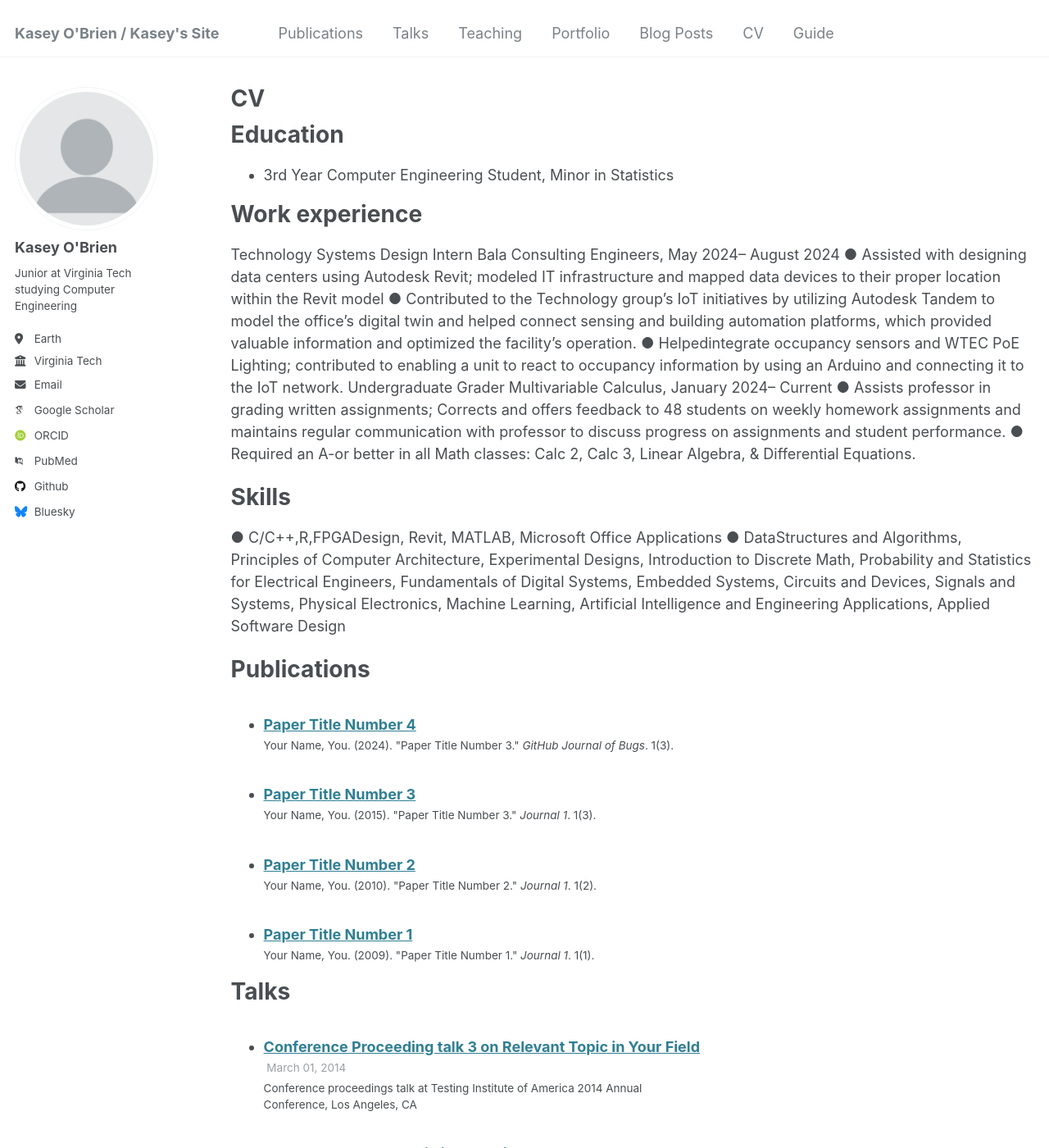
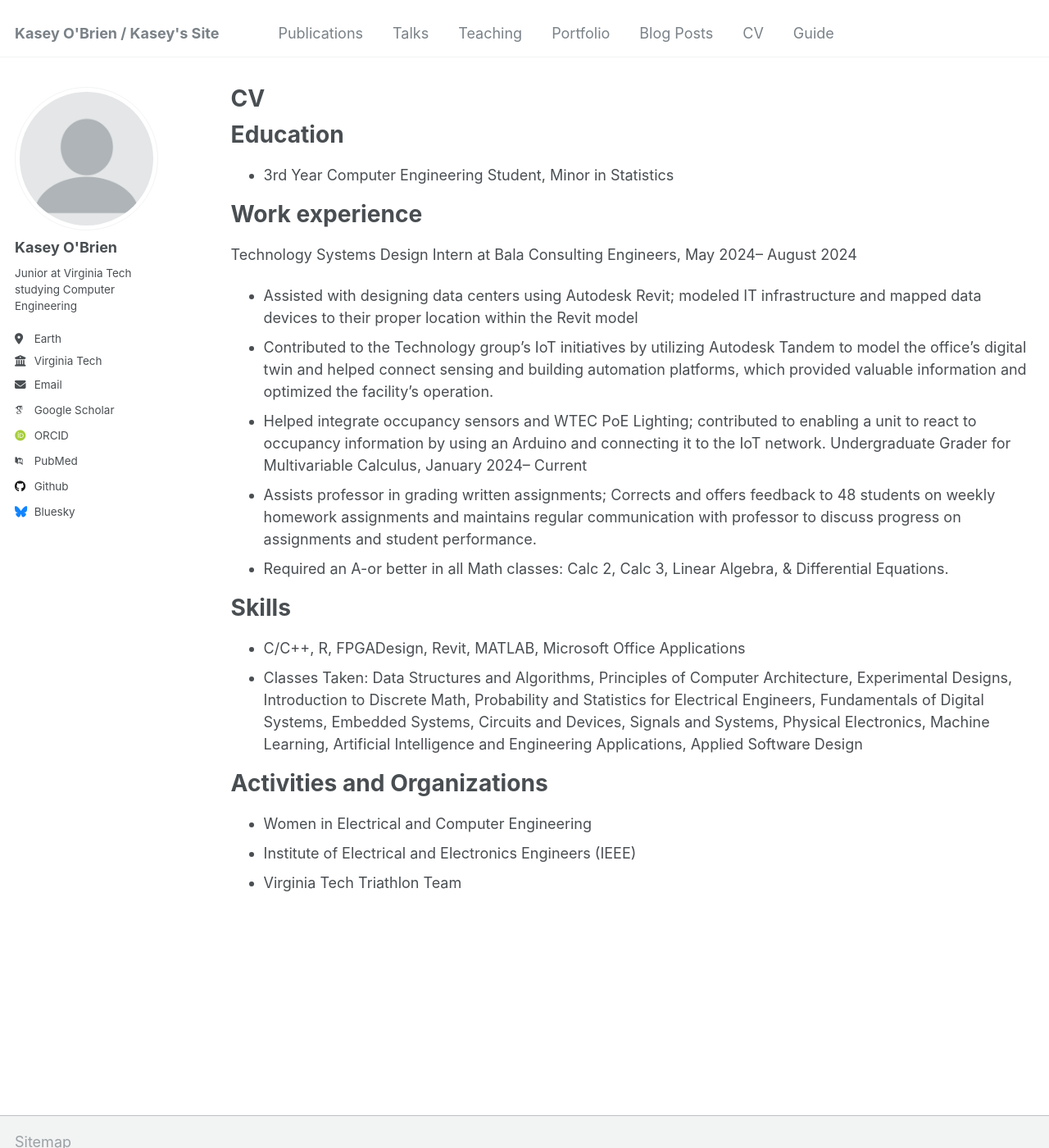
Before and after one commit to kobrien26/kobrien26.github.io, a Jekyll site: the page built from _pages/cv.md, in a window 1280 px wide and 1400 px high. Shown: the whole window at 82% size. Built offline with Jekyll 4.4.1, drawn with Linux system fonts in a browser that asks for light colours; some web fonts are replaced; some of the changed text lies outside the part shown.

Commit message:
updated resume

```diff
--- a/_pages/cv.md
+++ b/_pages/cv.md
@@ -15,48 +15,21 @@ Education
 
 Work experience
 ======
- Technology Systems Design Intern
- Bala Consulting Engineers, May 2024– August 2024
- ● Assisted with designing data centers using Autodesk Revit; modeled IT infrastructure and mapped data devices to their
- proper location within the Revit model
- ● Contributed to the Technology group’s IoT initiatives by utilizing Autodesk Tandem to model the office’s digital twin
- and helped connect sensing and building automation platforms, which provided valuable information and optimized the
- facility's operation.
- ● Helpedintegrate occupancy sensors and WTEC PoE Lighting; contributed to enabling a unit to react to occupancy
- information by using an Arduino and connecting it to the IoT network.
- Undergraduate Grader
- Multivariable Calculus, January 2024– Current
- ● Assists professor in grading written assignments; Corrects and offers feedback to 48 students on weekly homework
- assignments and maintains regular communication with professor to discuss progress on assignments and student
- performance.
- ● Required an A-or better in all Math classes: Calc 2, Calc 3, Linear Algebra, & Differential Equations.
+ Technology Systems Design Intern at Bala Consulting Engineers, May 2024– August 2024
+ * Assisted with designing data centers using Autodesk Revit; modeled IT infrastructure and mapped data devices to their proper location within the Revit model
+ * Contributed to the Technology group’s IoT initiatives by utilizing Autodesk Tandem to model the office’s digital twin and helped connect sensing and building automation platforms, which provided valuable information and optimized the facility's operation.
+ * Helped integrate occupancy sensors and WTEC PoE Lighting; contributed to enabling a unit to react to occupancy information by using an Arduino and connecting it to the IoT network.
+ Undergraduate Grader for Multivariable Calculus, January 2024– Current
+ * Assists professor in grading written assignments; Corrects and offers feedback to 48 students on weekly homework assignments and maintains regular communication with professor to discuss progress on assignments and student performance.
+ * Required an A-or better in all Math classes: Calc 2, Calc 3, Linear Algebra, & Differential Equations.
 
 Skills
 ======
- ● C/C++,R,FPGADesign, Revit, MATLAB, Microsoft Office Applications
- ● DataStructures and Algorithms, Principles of Computer Architecture, Experimental Designs, Introduction to Discrete
- Math, Probability and Statistics for Electrical Engineers, Fundamentals of Digital Systems, Embedded Systems,
- Circuits and Devices, Signals and Systems, Physical Electronics, Machine Learning, Artificial Intelligence and
- Engineering Applications, Applied Software Design
+ * C/C++, R, FPGADesign, Revit, MATLAB, Microsoft Office Applications
+ * Classes Taken:  Data Structures and Algorithms, Principles of Computer Architecture, Experimental Designs, Introduction to Discrete Math, Probability and Statistics for Electrical Engineers, Fundamentals of Digital Systems, Embedded Systems, Circuits and Devices, Signals and Systems, Physical Electronics, Machine Learning, Artificial Intelligence and Engineering Applications, Applied Software Design
 
-Publications
+Activities and Organizations
 ======
-  <ul>{% for post in site.publications reversed %}
-    {% include archive-single-cv.html %}
-  {% endfor %}</ul>
-
-Talks
-======
-  <ul>{% for post in site.talks reversed %}
-    {% include archive-single-talk-cv.html  %}
-  {% endfor %}</ul>
-
-Teaching
-======
-  <ul>{% for post in site.teaching reversed %}
-    {% include archive-single-cv.html %}
-  {% endfor %}</ul>
-
-Service and leadership
-======
-* Currently signed in to 43 different slack teams
+*  Women in Electrical and Computer Engineering
+* Institute of Electrical and Electronics Engineers (IEEE)
+* Virginia Tech Triathlon Team
```
